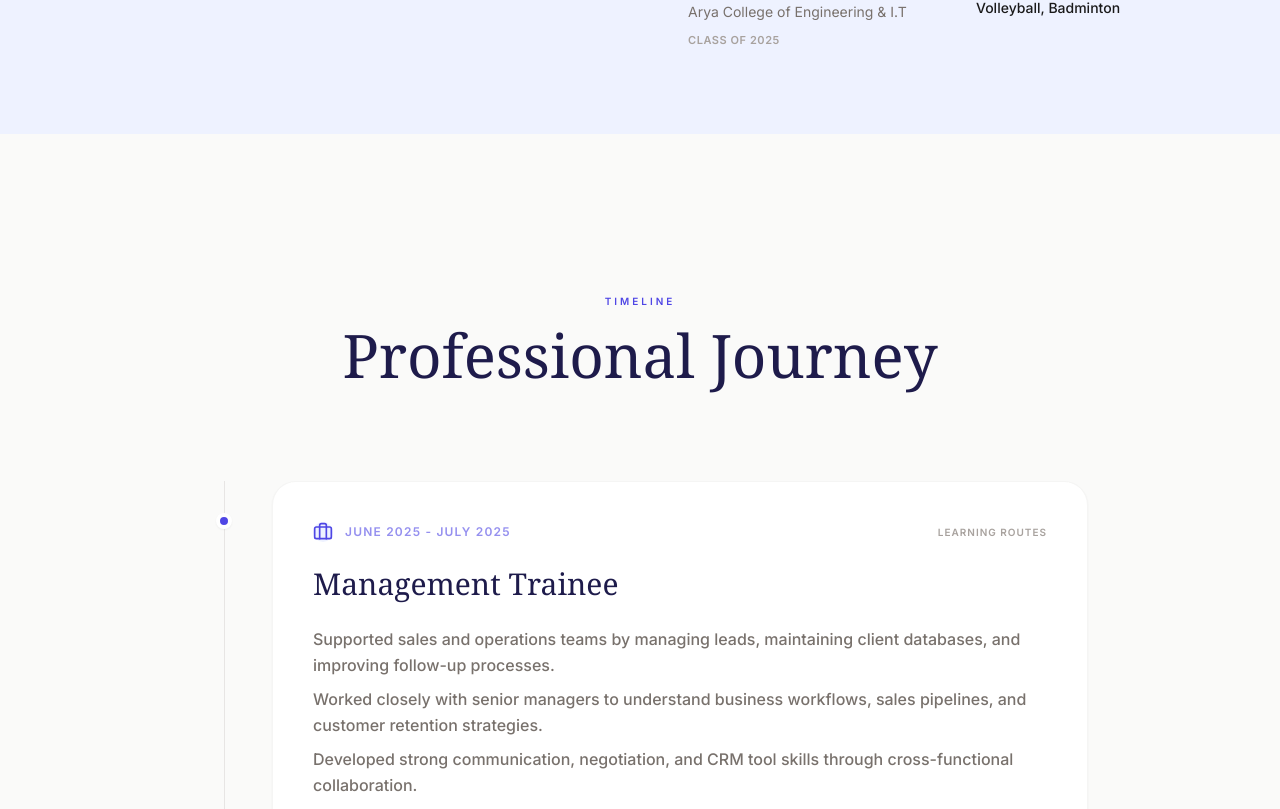
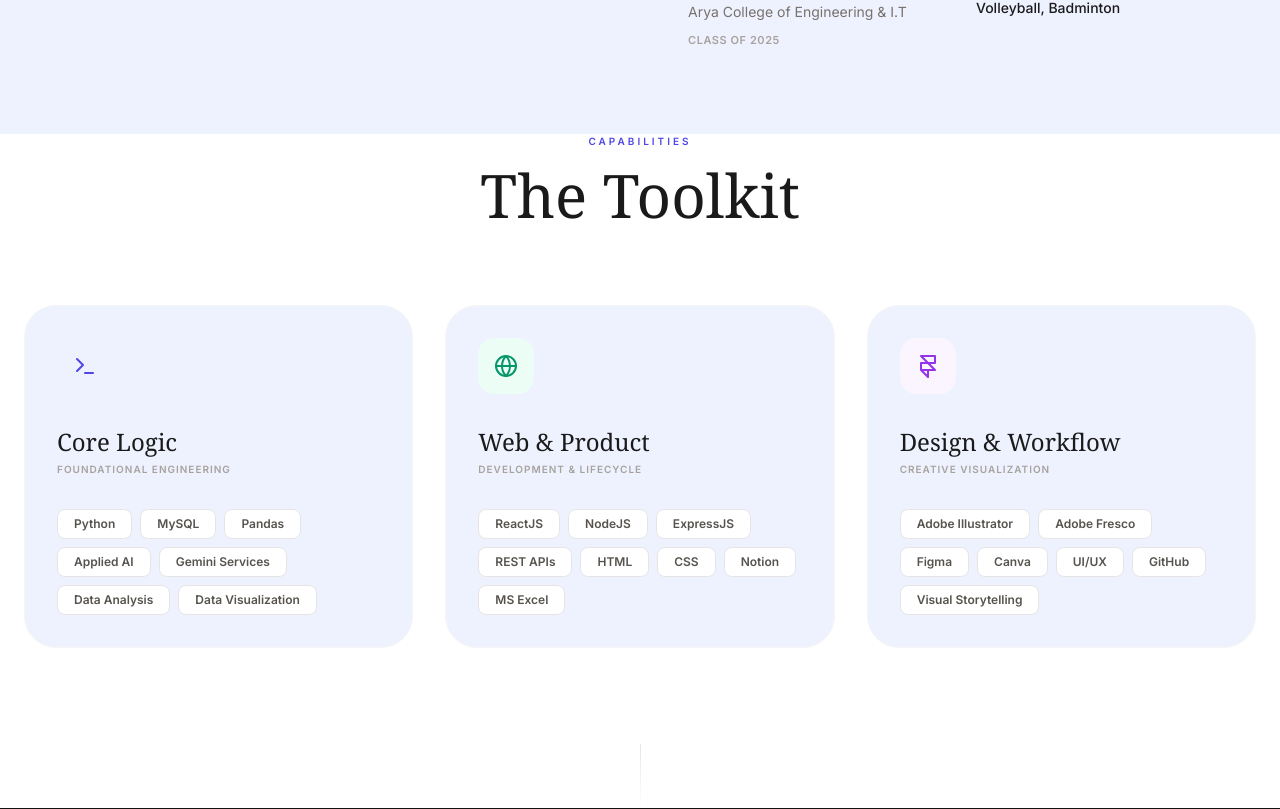
Before and after one commit to Augustya19/The-Portfolio, a React (Vite) app: page / in a window 1280 px wide. Shown: the part 1551-2360 px from the top of the page. Built offline with nearby package versions, Linux system fonts and the light colour scheme; a web font is replaced by a local one.

Commit message:
Remove Professional Journey section

```diff
--- a/App.tsx
+++ b/App.tsx
@@ -3,7 +3,6 @@ import React, { useState, useEffect } from 'react';
 import Navbar from './components/Navbar';
 import Hero from './components/Hero';
 import About from './components/About';
-import Experience from './components/Experience';
 import Skills from './components/Skills';
 import Work from './components/Work';
 import Playground from './components/Playground';
@@ -31,7 +30,6 @@ const App: React.FC = () => {
             <main>
               <Hero />
               <About />
-              <Experience />
               <Skills />
               <Work onBrowseArchive={handleNavigateArchive} />
               <Playground />
```
